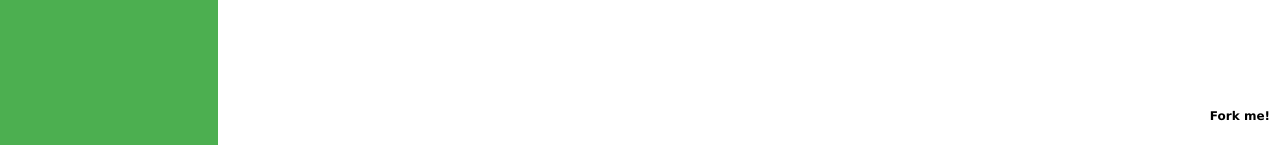
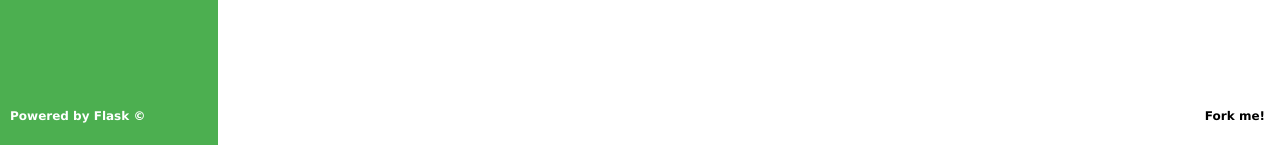
Before and after one commit to ivanlmj/Puppy, a Flask app: page /panel/action in a window 1280 px wide. Shown: the part 655-800 px from the top of the page. Run offline with Flask 2, Linux system fonts and the light colour scheme.

Commit message:
improving css selectors + adding left footer
- moving menu table to div
- moving default css (links) to the end of the style tag

```diff
--- a/templates/template.html
+++ b/templates/template.html
@@ -15,6 +15,7 @@
 
 	    html, body {
 		height: 100%;
+		width: 100%;
 		margin: 0;
 	    }
 
@@ -59,19 +60,15 @@
 		background-color: white;
 	    }
 
-	    img {
+	    #logo img {
 		width: 200px;
 	    }
 
-	    #menu {
+	    #menu table {
 		height: 10%;
 		width: 100%;
 		margin-top: 20px;
 		border-spacing: 0px;
-	    }
-
-	    #menu tbody {
-		height: 0%;
 	    }
 
 	    #menu td {
@@ -85,25 +82,18 @@
 		background-color: #71c174;
 	    }
 
-	    a {
-		color: white;
-		font-weight: bold;
-		text-decoration: none;
+	    #left_footer {
+		position: fixed;
+		bottom: 10px;
+		left: 10px;
+		font-size: 12px;
 	    }
 
-	    a:hover {
-		color: #e6e6e6;
-		font-weight: bold;
-	    }
-
-	    #right_panel {
-		float: left;
-	    }
 
             #right_footer {
                 position: fixed;
                 bottom: 10px;
-                right: 10px;
+                right: 15px;
                 font-size: 12px;
             }
 
@@ -115,6 +105,17 @@
 
             #right_footer a:hover {
                 color: blue;
+            }
+
+	    a {
+		color: white;
+		font-weight: bold;
+		text-decoration: none;
+	    }
+
+	    a:hover {
+		color: #e6e6e6;
+		font-weight: bold;
 	    }
 
 	</style>
@@ -135,11 +136,13 @@
 	</div>
 
 	<div id="left_panel">
+
 	  <div id="logo">
 	    <img src="/static/Shell-WA.png" alt="Shell-WA"></img>
 	  </div>
 
-	  <table id="menu">
+	  <div id="menu">
+	    <table>
 	      <tbody>
                 <tr>
 	          <td> <a href="#"> Panel </a> </td>
@@ -157,11 +160,17 @@
             </table>
 	  </div>
 
-	<div id="right_panel">
+	  <p id="left_footer">
+	    <a href="http://flask.pocoo.org/">Powered by Flask &copy;</a>
+	  </p>
+
 	</div>
 
-	<p id="right_footer"><a href="https://github.com/ivanlmj/Shell-WA">Fork me!</a></p>
+	<p id="right_footer">
+	  <a href="https://github.com/ivanlmj/Shell-WA">Fork me!</a>
+	</p>
 	{% endblock %}
+
     </body>
 
 </html>
```
Lines whose indentation alone changed are shown as unchanged.
